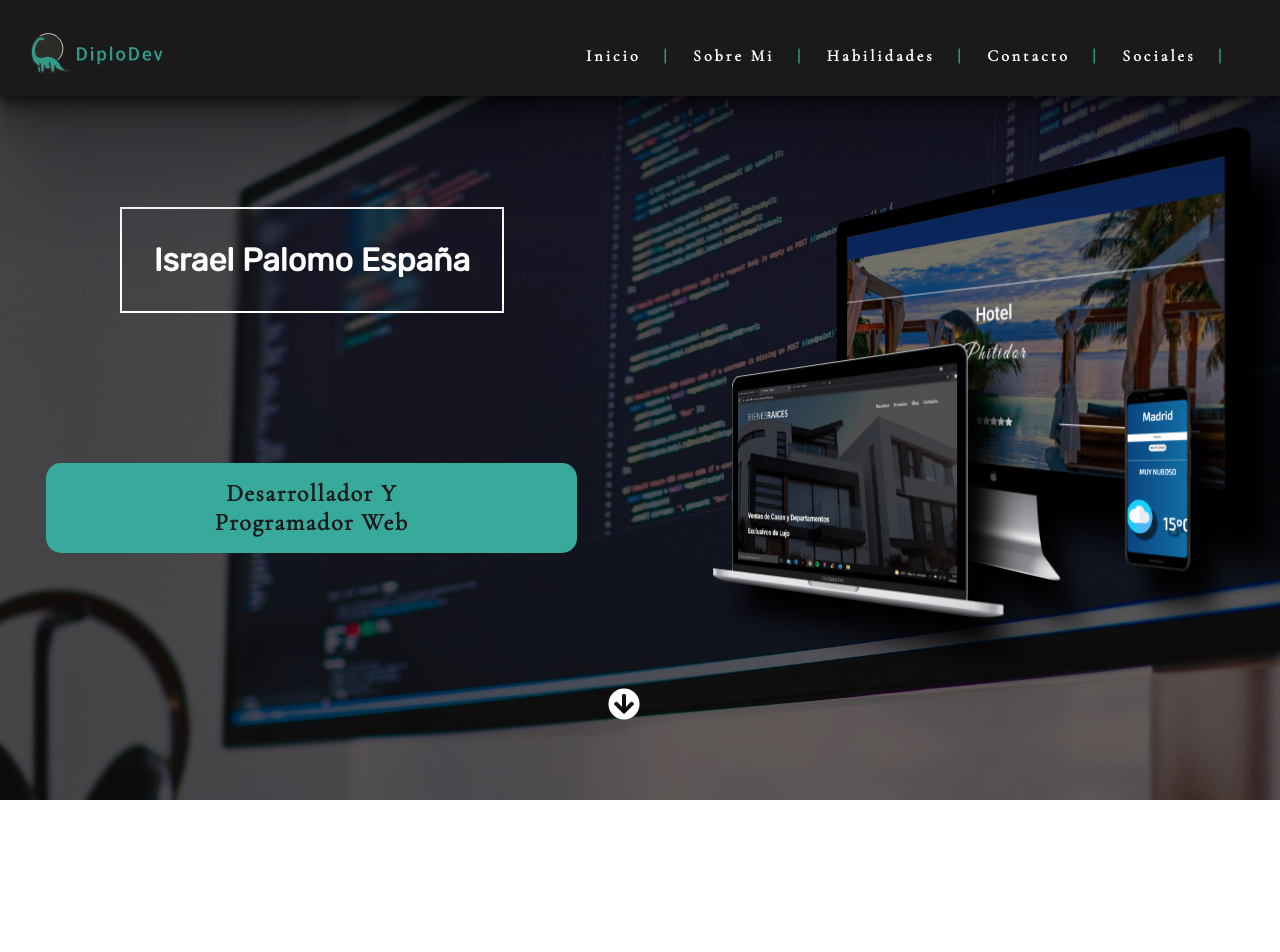
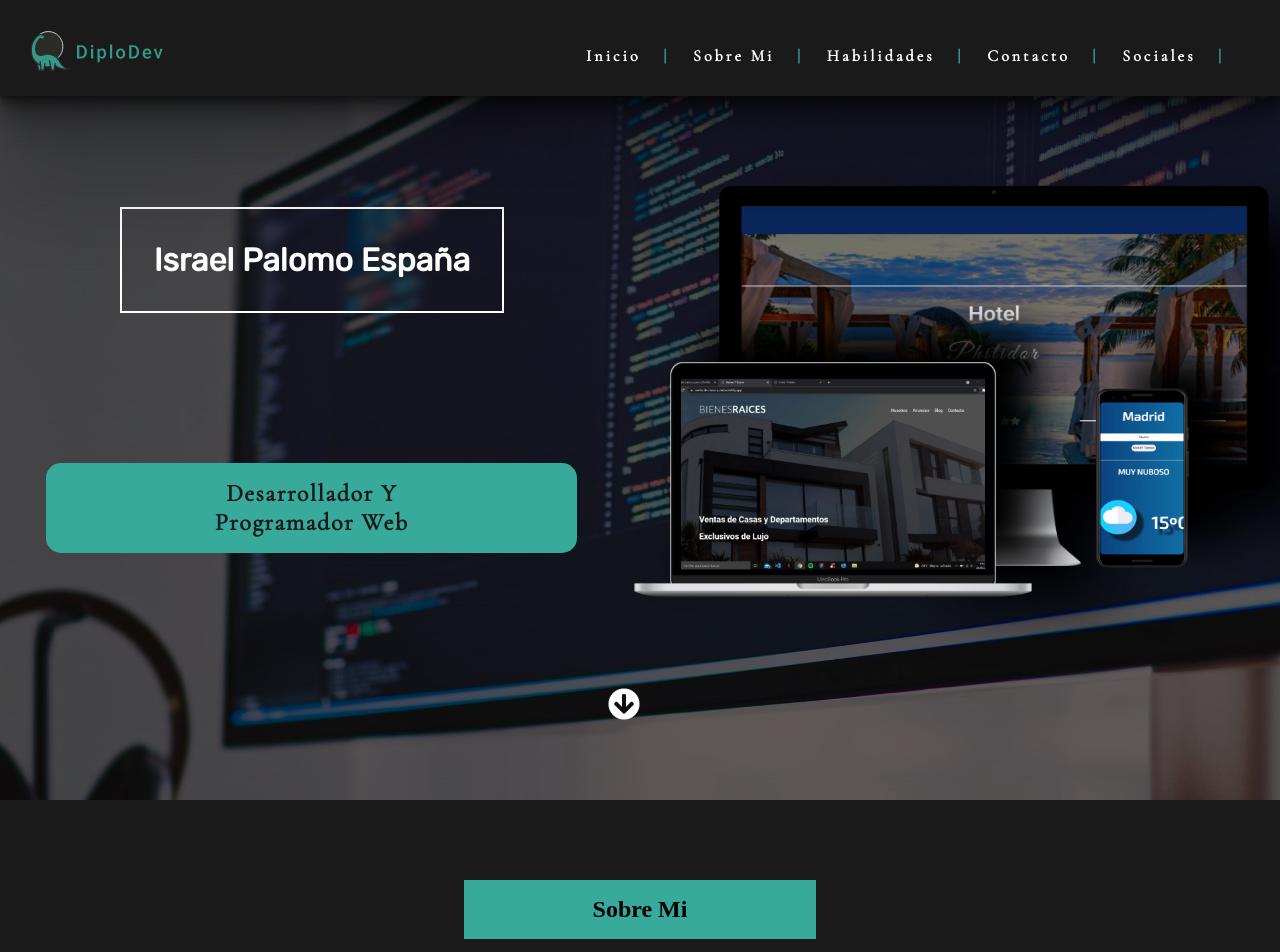
Before and after one commit to IsraelPalomo/Portafolio__Israel, a Vue app: page / in a window 1280 px wide. Shown: the top 952 px of the page. Before the commit the page ends 800 px from the top, so only its background shows below. Built offline with nearby package versions, Linux system fonts and the light colour scheme; a web font is replaced by a local one.

Commit message:
Header TERMINADO

```diff
--- a/src/components/Header.vue
+++ b/src/components/Header.vue
@@ -94,19 +94,19 @@ header {
 		&:hover {
 			.header__proyectos__proyecto--1 {
 				img {
-					transition: 1s ease;
-					transform: translateX(50px);
+					transition: 1s linear;
+					transform: translateX(50px) scale(1.1);
 				}
 			}
 			.header__proyectos__proyecto--2 {
 				img {
-					transition: 1s ease;
-					transform: translateX(-100px);
+					transition: 1.3s ease;
+					transform: translateX(-100px) scale(1.2);
 				}
 			}
 			.header__proyectos__proyecto--3 {
 				img {
-					transition: 1s ease;
+					transition: 1.1s ease-in-out;
 					transform: translateX(-70px);
 				}
 			}
@@ -116,9 +116,9 @@ header {
 			img {
 				width: 25rem;
 				height: 15rem;
-				filter: drop-shadow(30px 30px 15px #000);
+				filter: drop-shadow(40px -30px 20px #000);
 			}
-			transform: perspective(800px) rotateY(-45deg);
+
 			cursor: pointer;
 
 			position: relative;
@@ -131,24 +131,23 @@ header {
 			img {
 				width: 8rem;
 				height: 13rem;
-				filter: drop-shadow(30px 30px 15px #000);
+				filter: drop-shadow(40px -30px 20px #000);
 			}
 
 			cursor: pointer;
-
+			width: 5rem;
 			position: relative;
 			top: 0rem;
-			right: -10rem;
+			right: -23rem;
 			z-index: 99999;
-			transform: perspective(800px) rotateY(-45deg);
 		}
 		.header__proyectos__proyecto--3 {
 			img {
 				width: 35rem;
 				height: 25rem;
-				filter: drop-shadow(30px 30px 15px #000);
+				filter: drop-shadow(40px 30px 30px #000);
 			}
-			transform: perspective(800px) rotateY(-45deg);
+
 			cursor: pointer;
 
 			position: relative;
--- /dev/null
+++ b/src/components/Main.vue
@@ -0,0 +1,26 @@
+<template>
+	<main>
+		<h2>Sobre Mi</h2>
+	</main>
+</template>
+
+<script>
+export default {};
+</script>
+
+<style lang="scss">
+@import "../scss/_variables.scss";
+main {
+	background-color: $color-oscuro;
+	width: 100%;
+	height: 15rem;
+	padding-top: 5rem;
+	h2 {
+		text-align: center;
+		padding: 1rem;
+		background-color: $color-principal;
+		width: 20rem;
+		margin: 0 auto;
+	}
+}
+</style>
--- a/src/components/Nav.vue
+++ b/src/components/Nav.vue
@@ -1,6 +1,8 @@
 <template>
 	<nav>
-		<img class="nav__logo" src="..\assets\Logotipo__Blog.svg" alt="" />
+		<a href="http://diplodev.com/" target="_blank"
+			><img class="nav__logo" src="..\assets\Logotipo__Blog.svg" alt=""
+		/></a>
 		<div @click="menuDesplegable()" class="nav__icono--menu"></div>
 		<div class="nav__menu--responsive">
 			<a href="#inicio">Inicio <span>|</span></a
--- a/src/views/Home.vue
+++ b/src/views/Home.vue
@@ -2,6 +2,7 @@
 	<div class="home">
 		<Nav />
 		<Header />
+		<Main />
 	</div>
 </template>
 
@@ -10,11 +11,13 @@
 
 import Nav from "../components/Nav.vue";
 import Header from "../components/Header.vue";
+import Main from "../components/Main.vue";
 export default {
 	name: "Home",
 	components: {
 		Nav,
 		Header,
+		Main,
 	},
 };
 </script>
```
